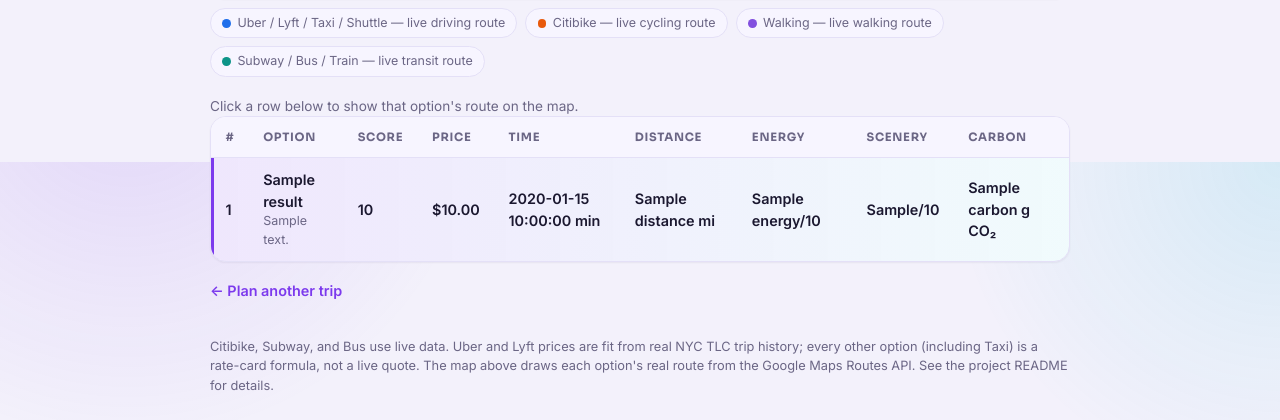
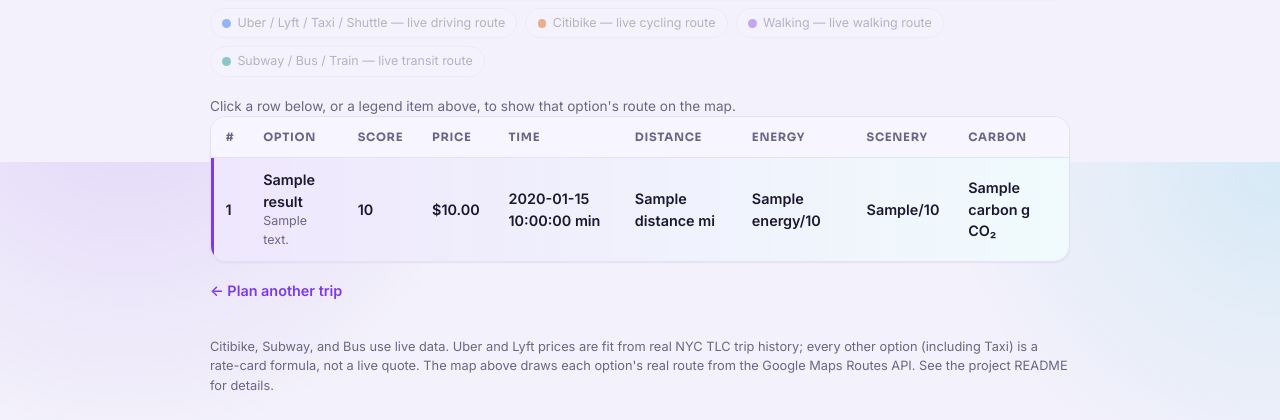
Before and after one commit to AnalyticsInPython/RYDESAVYR, a Flask app: template templates/results.html in a window 1280 px wide. Shown: the part 638-1058 px from the top of the page. Run offline with Flask 3, Linux system fonts and the light colour scheme; the template is opened without the code that fills it: most values are stand-ins (such as "Sample title", 1, 10 or a date in 2020); some libraries are stand-ins or nearby versions.

Commit message:
Make the map legend clickable to select a route profile
Each legend item now jumps the map to the first currently-listed result
sharing that routing profile (e.g. clicking "driving" shows whichever of
Uber/Lyft/Taxi/Shuttle is present), and stays in sync with the table:
selecting a route highlights its legend item, and vice versa. A profile
with no matching result in the current results is shown dimmed and
non-interactive.

Co-Authored-By: Claude Sonnet 5 <noreply@anthropic.com>
Claude-Session: https://claude.ai/code/session_01SZ9Gtr6KAHsiGU1RGpyAte

```diff
--- a/static/style.css
+++ b/static/style.css
@@ -387,6 +387,27 @@ tr.top-pick {
   border: 1px solid var(--border);
 }
 
+.legend-item {
+  cursor: pointer;
+  transition: border-color 0.15s ease, color 0.15s ease, background 0.15s ease;
+}
+
+.legend-item:hover {
+  border-color: var(--accent);
+  color: var(--text);
+}
+
+.legend-item.active {
+  border-color: var(--accent);
+  background: var(--accent-gradient);
+  color: white;
+}
+
+.legend-item.unavailable {
+  cursor: default;
+  opacity: 0.45;
+}
+
 .legend-swatch {
   display: inline-block;
   width: 0.55rem;
--- a/templates/results.html
+++ b/templates/results.html
@@ -46,12 +46,12 @@
       <div id="map"></div>
       <p id="map-status" class="hint"></p>
       <div class="map-legend">
-        <span><i class="legend-swatch driving"></i> Uber / Lyft / Taxi / Shuttle — live driving route</span>
-        <span><i class="legend-swatch cycling"></i> Citibike — live cycling route</span>
-        <span><i class="legend-swatch walking"></i> Walking — live walking route</span>
-        <span><i class="legend-swatch transit"></i> Subway / Bus / Train — live transit route</span>
+        <span class="legend-item" data-profile="driving"><i class="legend-swatch driving"></i> Uber / Lyft / Taxi / Shuttle — live driving route</span>
+        <span class="legend-item" data-profile="cycling"><i class="legend-swatch cycling"></i> Citibike — live cycling route</span>
+        <span class="legend-item" data-profile="walking"><i class="legend-swatch walking"></i> Walking — live walking route</span>
+        <span class="legend-item" data-profile="transit"><i class="legend-swatch transit"></i> Subway / Bus / Train — live transit route</span>
       </div>
-      <p class="hint">Click a row below to show that option's route on the map.</p>
+      <p class="hint">Click a row below, or a legend item above, to show that option's route on the map.</p>
     {% endif %}
 
     <table>
@@ -185,6 +185,9 @@
           document.querySelectorAll('.route-row').forEach(function (row) {
             row.classList.toggle('selected-route', row.dataset.key === key);
           });
+          document.querySelectorAll('.legend-item').forEach(function (item) {
+            item.classList.toggle('active', item.dataset.profile === mode.route_profile);
+          });
 
           var meta = RYDESAVYR_TRAVEL_MODE_META[mode.route_profile];
           var requestId = ++activeRequestId;
@@ -220,6 +223,19 @@
           row.addEventListener('click', function () { selectRoute(row.dataset.key); });
         });
 
+        // Each legend item represents a whole routing profile shared by
+        // several modes (e.g. "driving" covers Uber/Lyft/Taxi/Shuttle), so
+        // clicking one just jumps to the first currently-listed result that
+        // uses that profile.
+        document.querySelectorAll('.legend-item').forEach(function (item) {
+          var firstMatch = results.find(function (r) { return r.route_profile === item.dataset.profile; });
+          if (!firstMatch) {
+            item.classList.add('unavailable');
+            return;
+          }
+          item.addEventListener('click', function () { selectRoute(firstMatch.key); });
+        });
+
         selectRoute(results[0].key);
       }
     </script>
```
